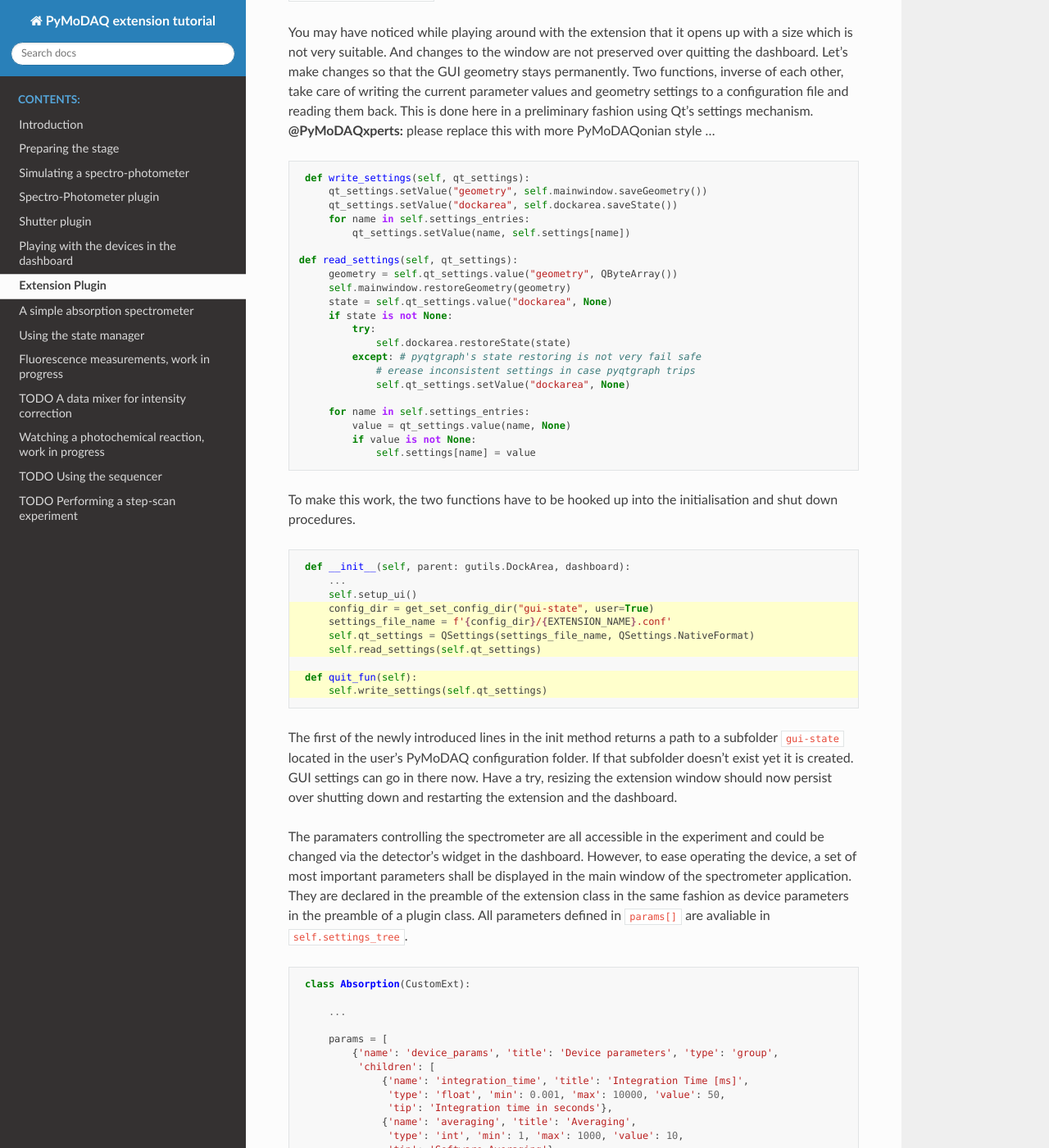
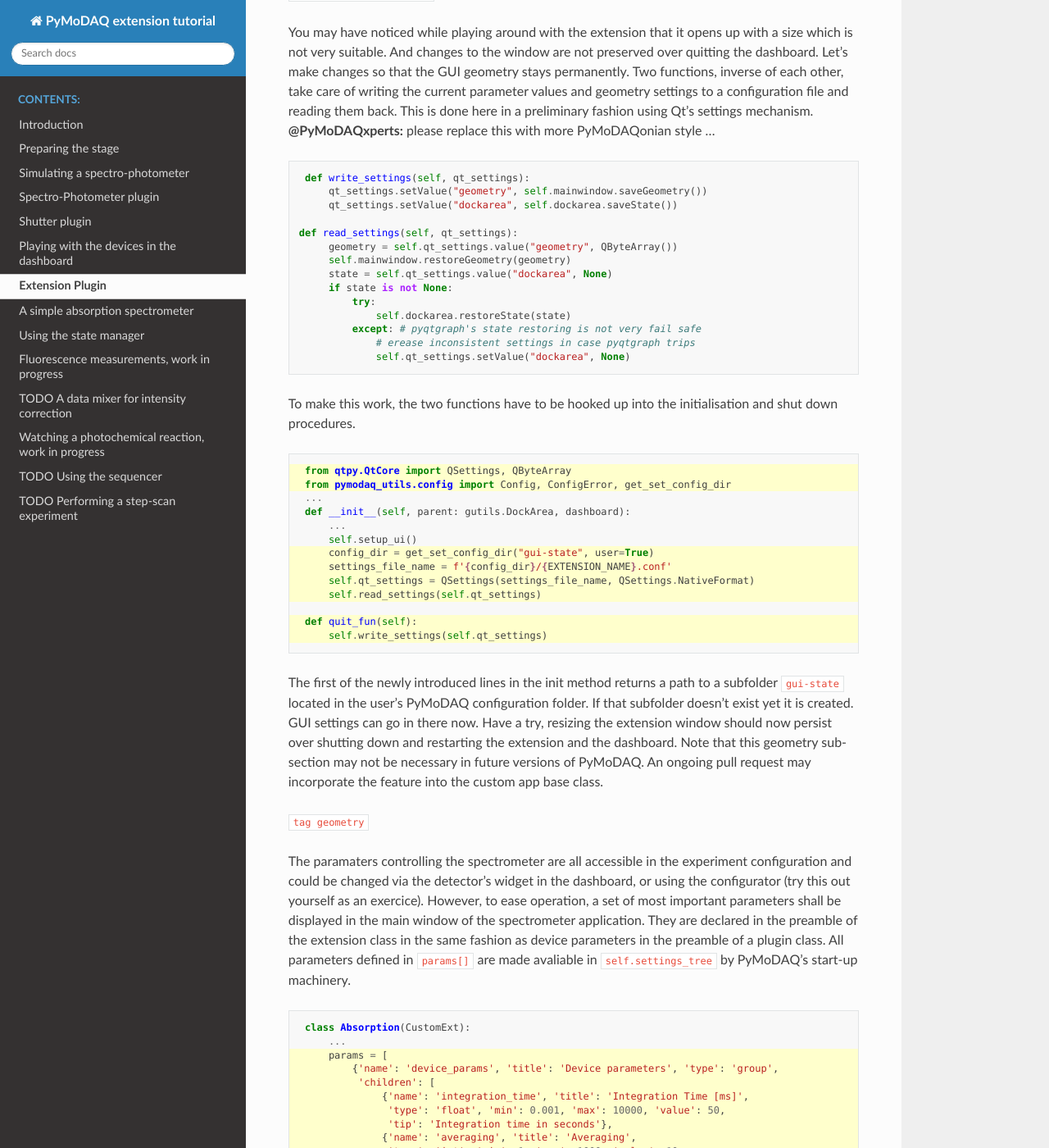
Before and after one commit to bernhardlang/pymodaq_extension_tutorial, a Sphinx documentation site: the page built from source/extension.rst, in a window 1280 px wide and 1400 px high, scrolled down 5267 px. Shown: the whole window at 82% size. Built offline with Sphinx 7.4.7 and the Read the Docs theme 3.1.0, drawn with Linux system fonts in a browser that asks for light colours; some of the changed text lies outside the part shown.

Commit message:
extension plugin finished

```diff
--- a/source/extension.rst
+++ b/source/extension.rst
@@ -204,14 +204,11 @@ Note that this introduces a bug. The dasboard is of course not aware of the func
 
 You may have noticed while playing around with the extension that it opens up with a size which is not very suitable. And changes to the window are not preserved over quitting the dashboard. Let's make changes so that the GUI geometry stays permanently. Two functions, inverse of each other, take care of writing the current parameter values and geometry settings to a configuration file and reading them back. This is done here in a preliminary fashion using Qt's settings mechanism. **@PyMoDAQxperts:** please replace this with more PyMoDAQonian style ...
 
-
 .. code-block::
 
     def write_settings(self, qt_settings):
         qt_settings.setValue("geometry", self.mainwindow.saveGeometry())
         qt_settings.setValue("dockarea", self.dockarea.saveState())
-        for name in self.settings_entries:
-            qt_settings.setValue(name, self.settings[name])
 
    def read_settings(self, qt_settings):
         geometry = self.qt_settings.value("geometry", QByteArray())
@@ -224,16 +221,14 @@ You may have noticed while playing around with the extension that it opens up wi
                 # erease inconsistent settings in case pyqtgraph trips
                 self.qt_settings.setValue("dockarea", None)
 
-        for name in self.settings_entries:
-            value = qt_settings.value(name, None)
-            if value is not None:
-                self.settings[name] = value
-
 To make this work, the two functions have to be hooked up into the initialisation and shut down procedures.
 
 .. code-block::
-   :emphasize-lines: 4-7,9-
+   :emphasize-lines: 1,2,7-10,12-
 
+    from qtpy.QtCore import QSettings, QByteArray
+    from pymodaq_utils.config import Config, ConfigError, get_set_config_dir
+    ...
     def __init__(self, parent: gutils.DockArea, dashboard):
         ...
         self.setup_ui()
@@ -245,17 +240,17 @@ To make this work, the two functions have to be hooked up into the initialisatio
     def quit_fun(self):
         self.write_settings(self.qt_settings)
 
-The first of the newly introduced lines in the init method returns a path to a subfolder :file:`gui-state` located in the user's PyMoDAQ configuration folder. If that subfolder doesn't exist yet it is created. GUI settings can go in there now. Have a try, resizing the extension window should now persist over shutting down and restarting the extension and the dashboard.
+The first of the newly introduced lines in the init method returns a path to a subfolder :file:`gui-state` located in the user's PyMoDAQ configuration folder. If that subfolder doesn't exist yet it is created. GUI settings can go in there now. Have a try, resizing the extension window should now persist over shutting down and restarting the extension and the dashboard. Note that this geometry sub-section may not be necessary in future versions of PyMoDAQ. An ongoing pull request may incorporate the feature into the custom app base class.
 
-The paramaters controlling the spectrometer are all accessible in the experiment and could be changed via the detector's widget in the dashboard. However, to ease operating the device, a set of most important parameters shall be displayed in the main window of the spectrometer application. They are declared in the preamble of the extension class in the same fashion as device parameters in the preamble of a plugin class. All parameters defined in :code:`params[]` are avaliable in :code:`self.settings_tree`.
+:code:`tag geometry`
+
+The paramaters controlling the spectrometer are all accessible in the experiment configuration and could be changed via the detector's widget in the dashboard, or using the configurator (try this out yourself as an exercice). However, to ease operation, a set of most important parameters shall be displayed in the main window of the spectrometer application. They are declared in the preamble of the extension class in the same fashion as device parameters in the preamble of a plugin class. All parameters defined in :code:`params[]` are made avaliable in :code:`self.settings_tree` by PyMoDAQ's start-up machinery.
 
 .. code-block::
-   :emphasize-lines: 23-25
+   :emphasize-lines: 3-14,19-21,25-
 
     class Absorption(CustomExt):
-
         ...
-
         params = [
             {'name': 'device_params', 'title': 'Device parameters', 'type': 'group',
              'children': [
@@ -268,9 +263,7 @@ The paramaters controlling the spectrometer are all accessible in the experiment
                ]
              },
            ]
-
         ...
-
         def setup_docks(self):
             self.create_dashboard_toolbar()
 
@@ -279,17 +272,18 @@ The paramaters controlling the spectrometer are all accessible in the experiment
             self.docks['settings'].addWidget(self.settings_tree)
 
             self.spectrum_label = DockLabel("Raw Data")
-            ...
+            spectrum_dock = Dock('Data', label=self.spectrum_label)
+            self.docks['spectrum'] = \
+                self.dockarea.addDock(spectrum_dock, "right",
+                                      self.docks['settings'])
 
-To make the detector aware of parameter changes, another predefined method has to be populated
+The newly introduced dock holds a parameter tree containing what has been defined in :code:`params`. Note the change in placing the data viewer at the right of the parameter dock. To make the detector aware of parameter changes, another predefined method has to be populated
 
 .. code-block::
-   :emphasize-lines: 6-
+   :emphasize-lines: 4-
 
     class Absorption(CustomExt):
-
     ...
-
         def value_changed(self, param):
             if param.name() == "integration_time":
                 self.detector.settings.child('detector_settings',
@@ -309,12 +303,18 @@ The Absorption extension should now look like
 The parameter ``Average`` has not yet any effect. Let's change that.
 
 .. code-block::
-   :emphasize-lines: 7-20,25,26,29-
+   :emphasize-lines: 1,3,8,9,13-28,30-
 
+    import numpy as np
+    ...
+    from pymodaq.utils.data import DataToExport, DataFromPlugins, Axis
+    ...
     class Absorption(CustomExt):
-
         ...
-
+        def start_acquiring(self):
+            self.n_samples = 0
+            self.n_average = self.settings.child('device_params')['averaging']
+            ...
         def take_data(self, data: DataToExport):
             spectro_data = data.get_data_from_dim('Data1D')[0]
             self.n_samples = self.accumulate_data(spectro_data[0], self.n_samples)
@@ -328,17 +328,12 @@ The parameter ``Average`` has not yet any effect. Let's change that.
             self.mean_current, self.error_current = \
                 self.average_data(self.sum_data, self.squares_data, self.n_samples)
             self.n_samples = 0
-            dfp = DataFromPlugins(name=name, data=[self.mean_current, self.error_current],
-                                  dim='Data1D', labels=[name, 'error'], axes=[self.x_axis])
+            dfp = DataFromPlugins(name='current',
+                                  data=[self.mean_current, self.error_current],
+                                  dim='Data1D', labels=['current', 'error'],
+                                  axes=[self.x_axis])
             self.spectrum_viewer.show_data(dfp)
-
-        ....
-
-        def start_acquiring(self):
-            self.n_samples = 0
-            self.n_average = self.settings.child('device_params')['averaging']
-            ...
-
+        ...
         def accumulate_data(self, data, n_samples):
             if n_samples:
                 self.sum_data += data
@@ -355,6 +350,8 @@ The parameter ``Average`` has not yet any effect. Let's change that.
             return mean, error
 
 Zooming in on the error curve permits to see how the error scales now with :math:`\sqrt{n_\mathrm{average}}`.
+
+:code:`tag averaging`
 
 Once again, changes on the parameters do not survive quitting. One could write them to and recover them from a config file one by one. However, expecting the number of parameters to increase with time, it will be advantageous to prepare for that now. Since the device params are a dict inside a dict inside an array, it is easier to declare them in a separate list
 
```
Also changed, not shown: other parts of source/extension.rst (+10 -6 lines), source/parameters.png.
